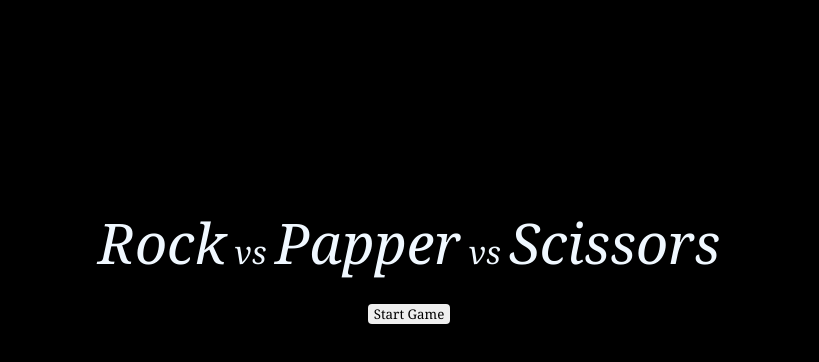
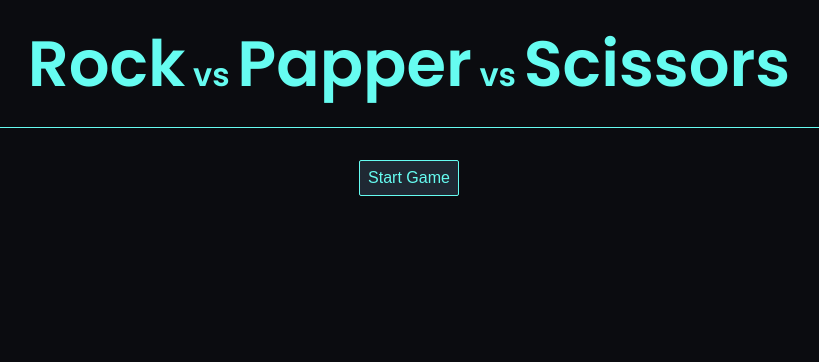
Before and after one commit to xumed001/js_rpc, a plain HTML site: page index.html in a window 1280 px wide. Shown: the whole page, without its empty margins (231-1050 px from the left). Drawn offline with Linux system fonts and the light colour scheme.

Commit message:
ui updates

```diff
--- a/index.html
+++ b/index.html
@@ -5,6 +5,10 @@
     <meta http-equiv="X-UA-Compatible" content="IE=edge">
     <meta name="viewport" content="width=device-width, initial-scale=1.0">
     <link rel="stylesheet" href="styles.css">
+    <link rel="preconnect" href="https://fonts.googleapis.com">
+    <link rel="preconnect" href="https://fonts.gstatic.com" crossorigin>
+    <link href="https://fonts.googleapis.com/css2?family=Poppins:wght@600&display=swap" rel="stylesheet">
+    <script src="logic.js" defer></script>
     <title>Rock.Papper.Scissor</title>
 </head>
 <body>
@@ -12,6 +16,5 @@
         <h1> <span class="main">Rock</span> vs <span class="main">Papper</span> vs <span class="main">Scissors</span></h1>
         <button onclick="runGame()">Start Game</button>
     </div>
-    <script src="logic.js"></script>
 </body>
 </html>
--- a/styles.css
+++ b/styles.css
@@ -1,33 +1,55 @@
+
+* {
+    padding: 0;
+    margin: 0;
+    box-sizing: border-box;
+}
+
 body {
-    background-color: black;
+    background-color: #0b0c10;
 }
 
 
 .container {
     /* border: 1px solid red; */
-    width: 70%;
+    background-color: #0b0c10;
+    width: 80%;
     max-width: 1000px;
+    height: 100vh;
     margin: 0 auto;
-    font-family: Cambria, Cochin, Georgia, Times, 'Times New Roman', serif;
-
-    text-align: center;
-    padding-top: 175px;
-    color: aliceblue;
+    font-family: 'Poppins', sans-serif;
 }
 
-.main {
-    font-size: 1.75em;
-    font-style: italic;
-}
 
 h1 {
+    /* border: 1px solid red; */
+    padding: 1rem;
     font-weight: 100;
-    font-style: italic;
+    color: #66FCF1;
+    text-align: center;
+    border-bottom: .1px solid #66FCF1;
+}
+.main {
+    font-size: 4rem;
+
 }
 
 button {
-    font-family: Cambria, Cochin, Georgia, Times, 'Times New Roman', serif;
-    border-radius: 4px;
+    border-radius: 2px;
+    padding: .5rem;
     border: none;
+    margin: 0 auto;
+    margin-top: 2rem;
+    display: block;
+    background-color: #1F2833;
+    border: 1px solid #66FCF1;
+    color: #66FCF1;
+    font-size: 1rem;
 
+    /* border: 1px solid red; */
 }
+
+button:hover {
+    color: #1F2833;
+    background-color: #66FCF1;
+}
```
